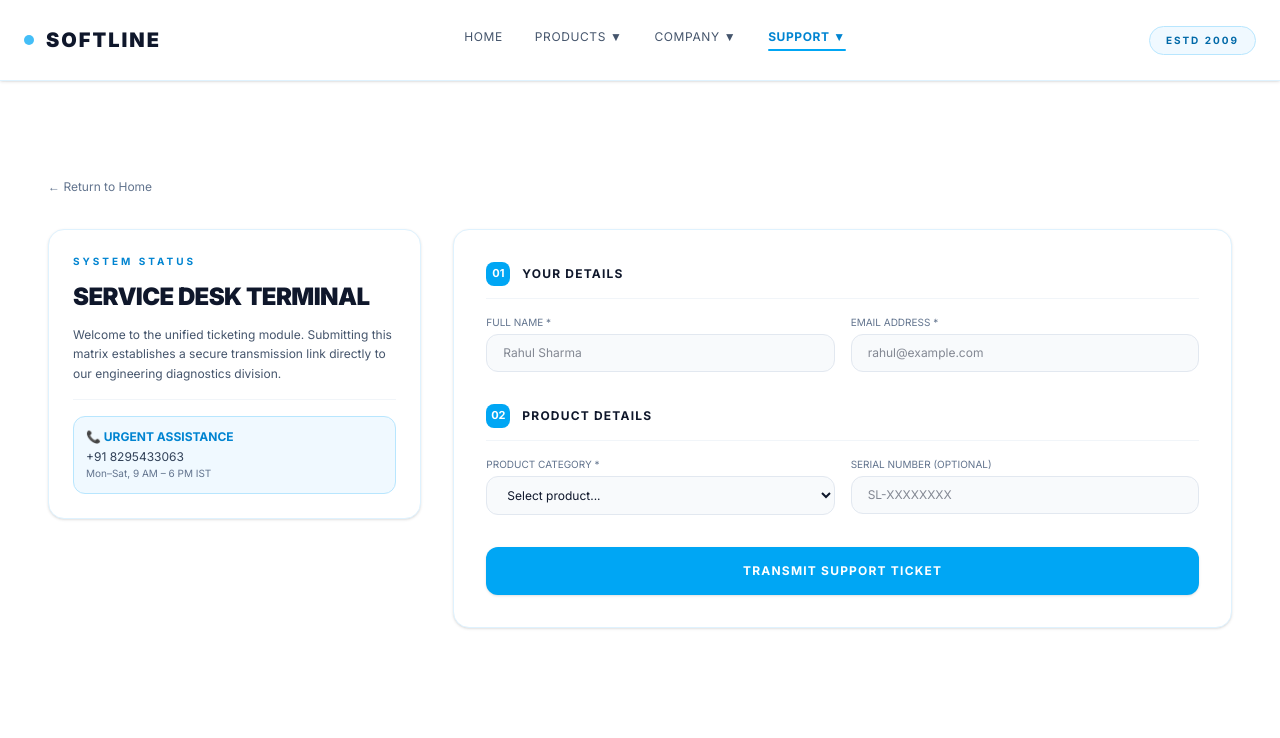
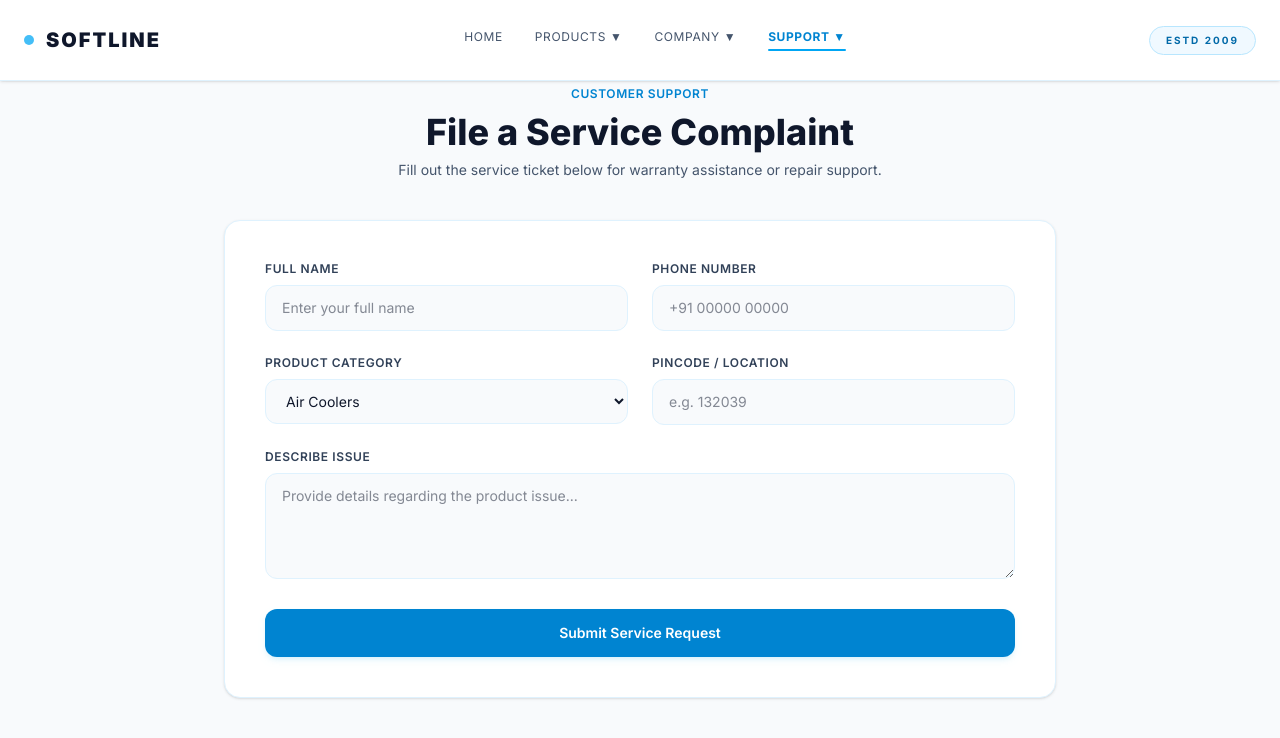
Before and after one commit to manikdhiman/softline-3d, a Next.js app: page /support/complaint in a window 1280 px wide. Shown: the top 738 px of the page. Built offline with nearby package versions, Linux system fonts and the light colour scheme.

Commit message:
style: apply light blue and white theme across about, coolers, and complaint pages

```diff
--- a/src/app/support/complaint/page.js
+++ b/src/app/support/complaint/page.js
@@ -1,109 +1,60 @@
-'use client';
+export default function ComplaintPage() {
+  return (
+    <div className="bg-slate-50 min-h-screen text-slate-900 font-sans py-12 md:py-20">
+      <div className="max-w-4xl mx-auto px-4 sm:px-6 lg:px-8">
 
-import Link from 'next/link';
-import { useState } from 'react';
-
-export default function ComplaintPage() {
-  const [formData, setFormData] = useState({
-    fullName: '', emailAddress: '', phoneNumber: '', city: '',
-    productCategory: '', purchaseDate: '', serialNumber: '', dealerName: '',
-    complaintType: '', description: '', preferredContact: ''
-  });
-
-  const handleFormSubmit = (e) => {
-    e.preventDefault();
-    alert('Secure Transmission Logged. Support ticket has been successfully registered.');
-  };
-
-  return (
-    <main className="max-w-7xl mx-auto w-full p-6 md:p-12 text-slate-900 flex-1 flex flex-col justify-center pt-28">
-
-      <div className="mb-8">
-        <Link href="/" className="text-xs font-mono text-slate-500 hover:text-sky-600 transition">
-          ← Return to Home
-        </Link>
-      </div>
-
-      <div className="grid grid-cols-1 lg:grid-cols-12 gap-8 items-start">
-
-        {/* LEFT PANEL */}
-        <div className="lg:col-span-4 space-y-4 lg:sticky lg:top-24">
-          <div className="bg-white border border-sky-100 rounded-2xl p-6 shadow-sm space-y-4">
-            <span className="text-[10px] font-mono tracking-[0.3em] text-sky-600 font-bold uppercase block">System Status</span>
-            <h2 className="text-2xl font-black tracking-tight uppercase leading-none text-slate-900">Service Desk Terminal</h2>
-            <p className="text-xs text-slate-600 font-mono leading-relaxed">
-              Welcome to the unified ticketing module. Submitting this matrix establishes a secure transmission link directly to our engineering diagnostics division.
-            </p>
-
-            <div className="pt-4 border-t border-slate-100 space-y-3 font-mono text-xs">
-              <div className="p-3 rounded-xl bg-sky-50 border border-sky-200 text-slate-700">
-                <span className="text-sky-600 font-bold block mb-1">📞 URGENT ASSISTANCE</span>
-                +91 8295433063 <br />
-                <span className="text-[10px] text-slate-500">Mon–Sat, 9 AM – 6 PM IST</span>
-              </div>
-            </div>
-          </div>
+        <div className="text-center mb-10">
+          <span className="text-sky-600 text-xs font-semibold uppercase tracking-wider">Customer Support</span>
+          <h1 className="text-3xl sm:text-4xl font-extrabold text-slate-900 mt-2">File a Service Complaint</h1>
+          <p className="text-slate-600 text-sm mt-2">
+            Fill out the service ticket below for warranty assistance or repair support.
+          </p>
         </div>
 
-        {/* RIGHT FORM */}
-        <div className="lg:col-span-8">
-          <form onSubmit={handleFormSubmit} className="bg-white border border-sky-100 p-6 md:p-8 rounded-2xl space-y-8 shadow-sm">
+        <div className="bg-white rounded-2xl border border-sky-100 p-6 sm:p-10 shadow-sm">
+          <form className="space-y-6" onSubmit={(e) => e.preventDefault()}>
 
-            {/* STEP 1 */}
-            <div className="space-y-4">
-              <div className="flex items-center space-x-3 pb-3 border-b border-slate-100">
-                <div className="w-6 h-6 rounded-lg bg-sky-500 text-white flex items-center justify-center font-mono text-[11px] font-bold">
-                  01
-                </div>
-                <h3 className="text-xs font-mono font-bold uppercase tracking-widest text-slate-900">Your Details</h3>
+            <div className="grid grid-cols-1 sm:grid-cols-2 gap-6">
+              <div>
+                <label className="block text-xs font-semibold text-slate-700 uppercase tracking-wider mb-2">Full Name</label>
+                <input type="text" placeholder="Enter your full name" className="w-full bg-slate-50 border border-sky-100 rounded-xl px-4 py-3 text-sm text-slate-900 focus:outline-none focus:border-sky-500 focus:bg-white transition" />
               </div>
-
-              <div className="grid grid-cols-1 md:grid-cols-2 gap-4">
-                <div className="flex flex-col space-y-1">
-                  <label className="text-[10px] font-mono text-slate-500 uppercase">Full Name *</label>
-                  <input type="text" required placeholder="Rahul Sharma" className="bg-slate-50 border border-slate-200 focus:border-sky-500 px-4 py-2.5 rounded-xl text-xs font-mono text-slate-900 outline-none" value={formData.fullName} onChange={e => setFormData({...formData, fullName: e.target.value})} />
-                </div>
-                <div className="flex flex-col space-y-1">
-                  <label className="text-[10px] font-mono text-slate-500 uppercase">Email Address *</label>
-                  <input type="email" required placeholder="rahul@example.com" className="bg-slate-50 border border-slate-200 focus:border-sky-500 px-4 py-2.5 rounded-xl text-xs font-mono text-slate-900 outline-none" value={formData.emailAddress} onChange={e => setFormData({...formData, emailAddress: e.target.value})} />
-                </div>
+              <div>
+                <label className="block text-xs font-semibold text-slate-700 uppercase tracking-wider mb-2">Phone Number</label>
+                <input type="tel" placeholder="+91 00000 00000" className="w-full bg-slate-50 border border-sky-100 rounded-xl px-4 py-3 text-sm text-slate-900 focus:outline-none focus:border-sky-500 focus:bg-white transition" />
               </div>
             </div>
 
-            {/* STEP 2 */}
-            <div className="space-y-4">
-              <div className="flex items-center space-x-3 pb-3 border-b border-slate-100">
-                <div className="w-6 h-6 rounded-lg bg-sky-500 text-white flex items-center justify-center font-mono text-[11px] font-bold">
-                  02
-                </div>
-                <h3 className="text-xs font-mono font-bold uppercase tracking-widest text-slate-900">Product Details</h3>
+            <div className="grid grid-cols-1 sm:grid-cols-2 gap-6">
+              <div>
+                <label className="block text-xs font-semibold text-slate-700 uppercase tracking-wider mb-2">Product Category</label>
+                <select className="w-full bg-slate-50 border border-sky-100 rounded-xl px-4 py-3 text-sm text-slate-900 focus:outline-none focus:border-sky-500 focus:bg-white transition">
+                  <option>Air Coolers</option>
+                  <option>LED Television</option>
+                  <option>Washing Machine</option>
+                  <option>Water Geyser</option>
+                  <option>Juicer Mixer Grinder</option>
+                </select>
               </div>
-
-              <div className="grid grid-cols-1 md:grid-cols-2 gap-4">
-                <div className="flex flex-col space-y-1">
-                  <label className="text-[10px] font-mono text-slate-500 uppercase">Product Category *</label>
-                  <select required className="bg-slate-50 border border-slate-200 focus:border-sky-500 px-4 py-2.5 rounded-xl text-xs font-mono text-slate-900 outline-none" value={formData.productCategory} onChange={e => setFormData({...formData, productCategory: e.target.value})}>
-                    <option value="">Select product...</option>
-                    <option value="coolers">Air Coolers</option>
-                    <option value="televisions">LED Televisions</option>
-                    <option value="washing">Washing Machines</option>
-                  </select>
-                </div>
-                <div className="flex flex-col space-y-1">
-                  <label className="text-[10px] font-mono text-slate-500 uppercase">Serial Number (optional)</label>
-                  <input type="text" placeholder="SL-XXXXXXXX" className="bg-slate-50 border border-slate-200 focus:border-sky-500 px-4 py-2.5 rounded-xl text-xs font-mono text-slate-900 outline-none" value={formData.serialNumber} onChange={e => setFormData({...formData, serialNumber: e.target.value})} />
-                </div>
+              <div>
+                <label className="block text-xs font-semibold text-slate-700 uppercase tracking-wider mb-2">Pincode / Location</label>
+                <input type="text" placeholder="e.g. 132039" className="w-full bg-slate-50 border border-sky-100 rounded-xl px-4 py-3 text-sm text-slate-900 focus:outline-none focus:border-sky-500 focus:bg-white transition" />
               </div>
             </div>
 
-            <button type="submit" className="w-full bg-sky-500 hover:bg-sky-600 text-white font-bold text-xs uppercase tracking-widest py-4 rounded-xl transition shadow-sm">
-              Transmit Support Ticket
+            <div>
+              <label className="block text-xs font-semibold text-slate-700 uppercase tracking-wider mb-2">Describe Issue</label>
+              <textarea rows={4} placeholder="Provide details regarding the product issue..." className="w-full bg-slate-50 border border-sky-100 rounded-xl px-4 py-3 text-sm text-slate-900 focus:outline-none focus:border-sky-500 focus:bg-white transition" />
+            </div>
+
+            <button type="submit" className="w-full bg-sky-600 hover:bg-sky-700 text-white font-semibold text-sm py-3.5 rounded-xl shadow-md shadow-sky-500/10 transition duration-200">
+              Submit Service Request
             </button>
 
           </form>
         </div>
 
       </div>
-    </main>
+    </div>
   );
 }
```
Also changed, not shown: src/app/company/about/page.js (+84 -130 lines), src/app/products/coolers/page.js (+50 -123 lines).
